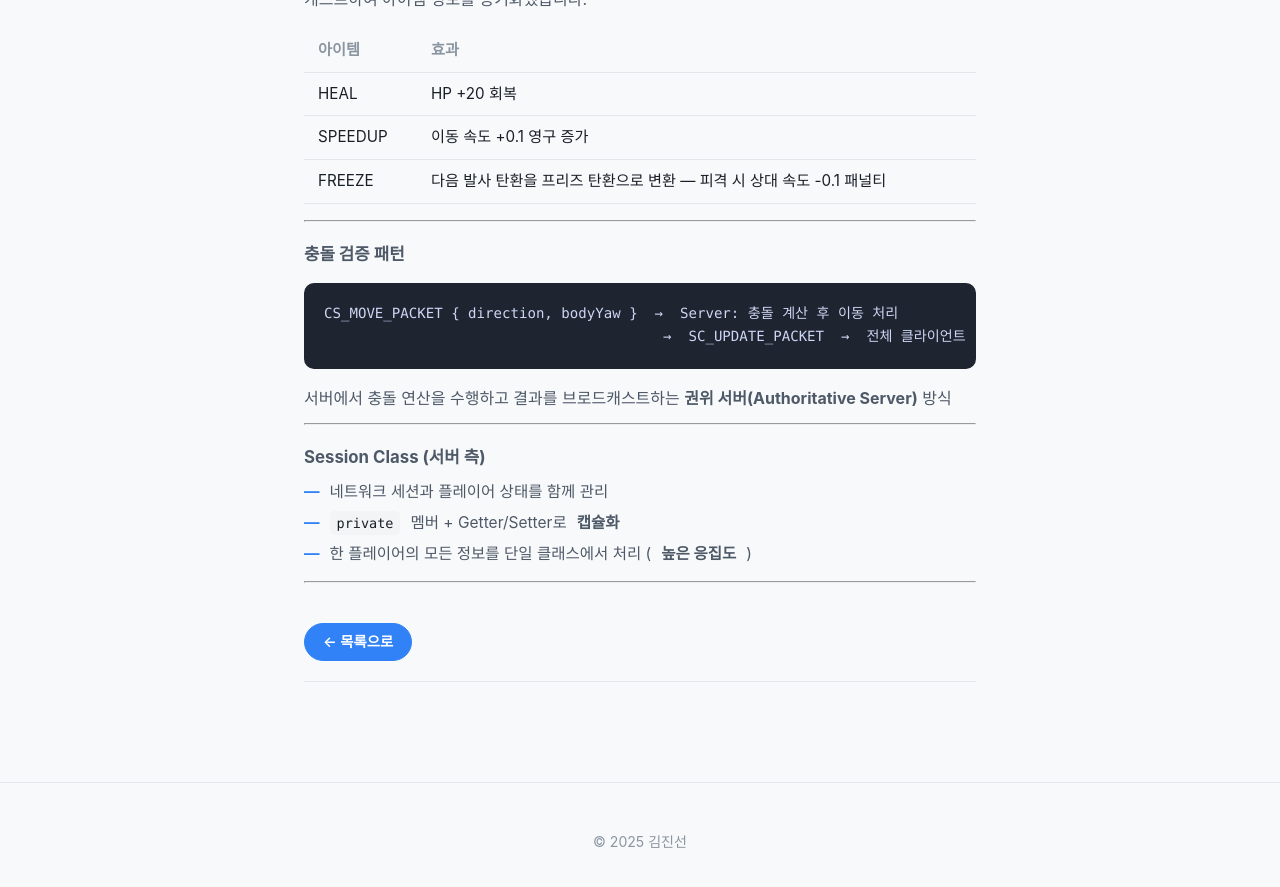
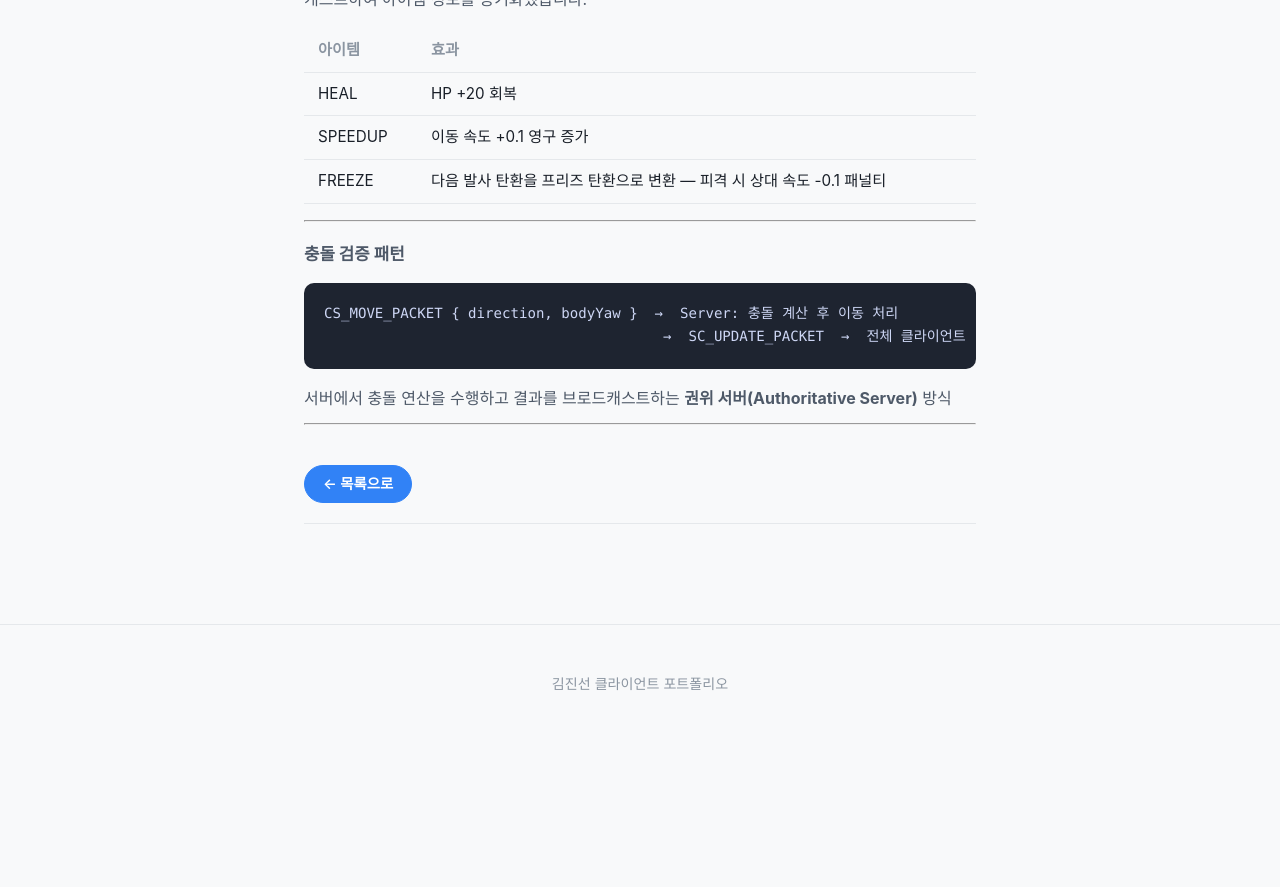
Before and after one commit to KimJinsun610/KimJinsun610.github.io, a Jekyll site: the page built from projects/tank-shoot.md, in a window 1280 px wide and 900 px high, scrolled down 2818 px. Shown: the top 887 px of the window. Built offline with Jekyll 4.4.1, drawn with Linux system fonts in a browser that asks for light colours; some web fonts are replaced; after the commit the page ends 3560 px from its top, so only the background shows below that.

Commit message:
update tankshoot

```diff
--- a/_layouts/page.html
+++ b/_layouts/page.html
@@ -24,7 +24,7 @@
 </div>
 
 <footer class="site-footer">
-  © 2025 김진선
+  김진선 클라이언트 포트폴리오
 </footer>
 
 </body>
--- a/index.html
+++ b/index.html
@@ -240,7 +240,7 @@
         <ul class="card-impl">
           <li>OpenGL 기반 클라이언트 개발 전반 (오브젝트, 카메라, 아이템 시스템)</li>
           <li>3스레드 서버 구조 설계 (Main / ClientThread / do_send) — 입력과 동기화 분리</li>
-          <li>Fine-Grained Locking으로 동시성 최적화 — lock_guard 데드락 방지</li>
+          <li>Fine-Grained Locking으로 동시성 최적화</li>
           <li>충돌 연산을 서버에서 처리 후 전체 클라이언트에 브로드캐스트하는 권위 서버 방식</li>
         </ul>
       </div>
--- a/projects/tank-shoot.md
+++ b/projects/tank-shoot.md
@@ -126,14 +126,6 @@ CS_MOVE_PACKET { direction, bodyYaw }  →  Server: 충돌 계산 후 이동 처
 
 ---
 
-### Session Class (서버 측)
-
-- 네트워크 세션과 플레이어 상태를 함께 관리
-- `private` 멤버 + Getter/Setter로 **캡슐화**
-- 한 플레이어의 모든 정보를 단일 클래스에서 처리 (**높은 응집도**)
-
----
-
 <div class="card-links" style="margin-top:40px;">
   <a class="btn btn-primary" href="/">← 목록으로</a>
 </div>
```
